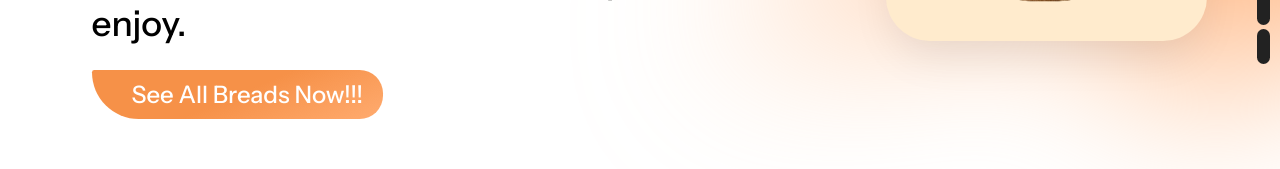
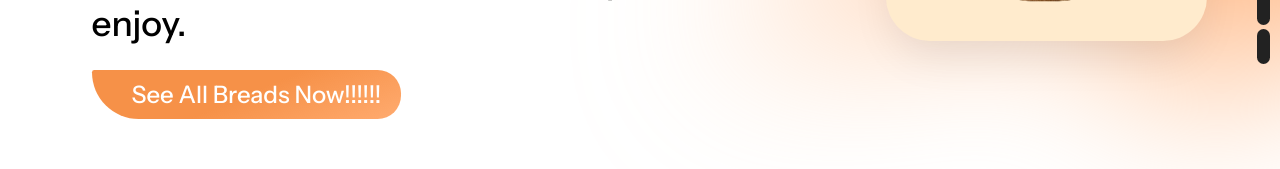
Before and after one commit to ArtinMoh/BreadShop, a React (Vite) app: page / in a window 1280 px wide. Shown: the part 389-558 px from the top of the page. Built offline with nearby package versions, Linux system fonts and the light colour scheme.

Commit message:
Retry deploy after cleanup

```diff
--- a/src/App.jsx
+++ b/src/App.jsx
@@ -112,7 +112,7 @@ function App() {
             Using only the finest ingredients to create fresh, artisanal bread
             for you to enjoy.
           </p>
-          <button className="shop-button">See All Breads Now!!!</button>
+          <button className="shop-button">See All Breads Now!!!!!!</button>
         </main>
 
         <aside id="asideInmain">
```
